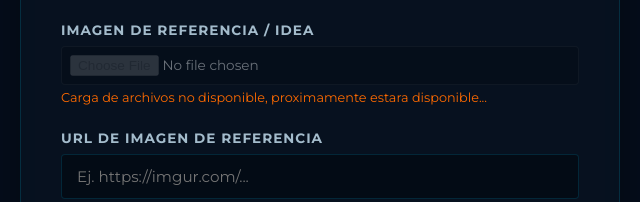
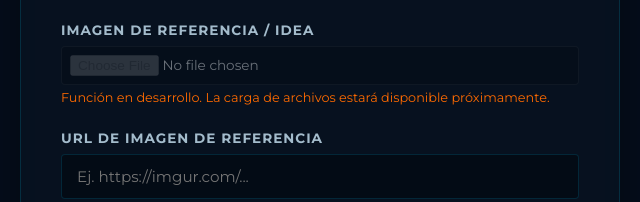
Before and after one commit to FlamaEterna/alexart, a plain HTML site: page cotizar.html in a window 1280 px wide. Shown: the part 1038-1240 px from the top of the page, 320-960 px from the left. Drawn offline with Linux system fonts and the light colour scheme.

Commit message:
Mejora de mensaje

```diff
--- a/cotizar.html
+++ b/cotizar.html
@@ -67,7 +67,7 @@
                     <label for="reference-img">Imagen de Referencia / Idea</label>
                     <input type="file" id="reference-img" name="reference-image" accept="image/*" disabled>
                     <p style="color: #ff6a00; font-size: 0.8rem; margin-top: 5px;">
-                        Carga de archivos no disponible, proximamente estara disponible...
+                        Función en desarrollo. La carga de archivos estará disponible próximamente.
                     </p>
                 </div>
 
```
